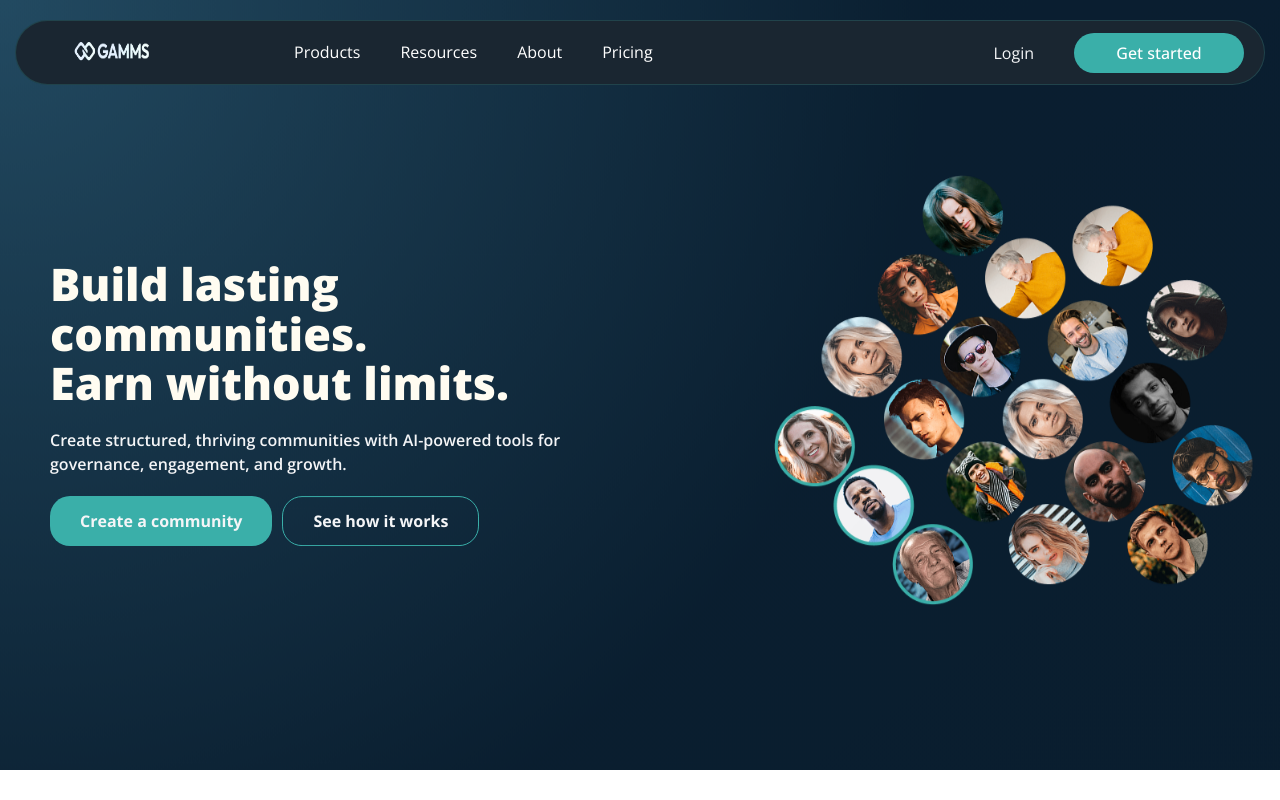
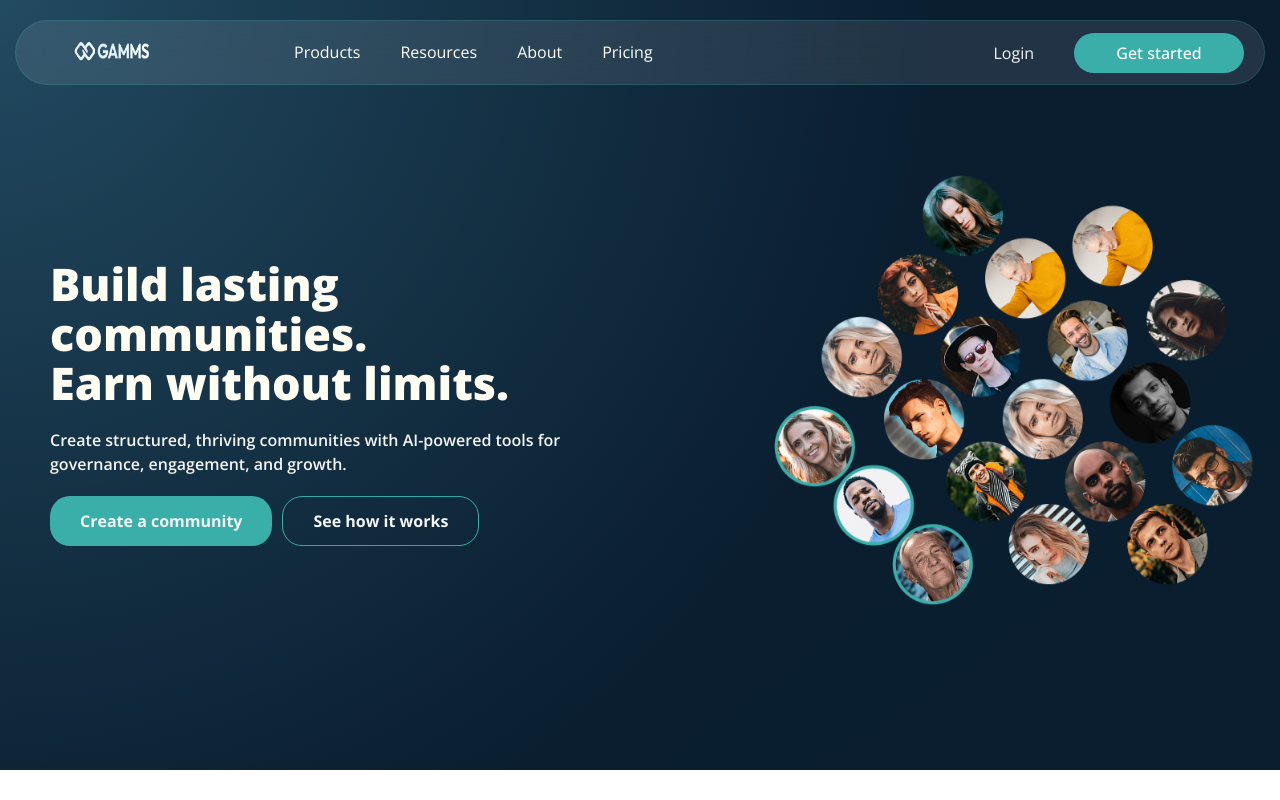
Before and after one commit to ObiKennedi/gamms, a React (Vite) app: page / in a window 1280 px wide. Built offline with nearby package versions, Linux system fonts and the light colour scheme.

Commit message:
fix scss

```diff
--- a/styles/sections/NavBar.scss
+++ b/styles/sections/NavBar.scss
@@ -160,9 +160,9 @@
 }
 
 .scrolled {
-    background: #F4F5F71A;
+    background: #1A2631;
 }
 
 .unscrolled {
-    background: #1A2631;
+    background: #F4F5F71A
 }
```
